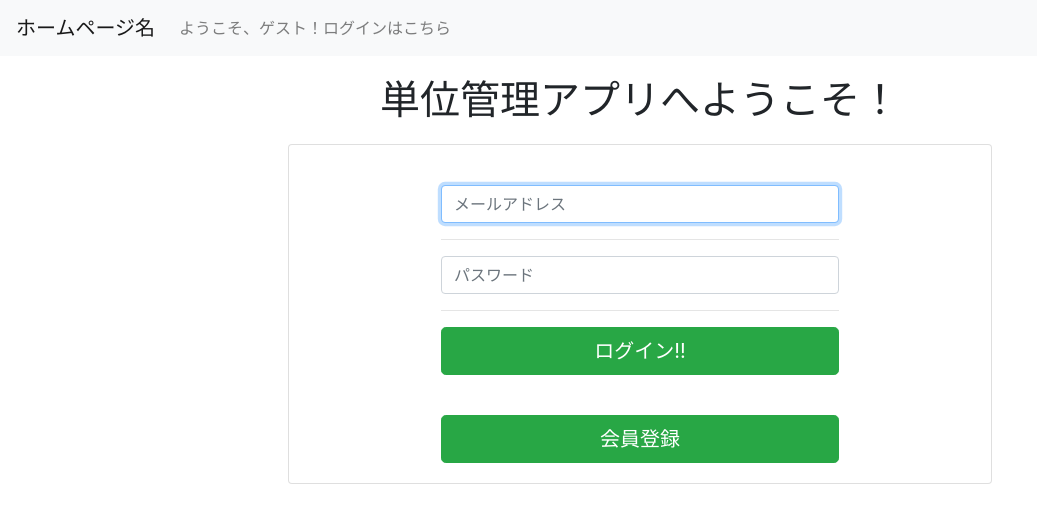
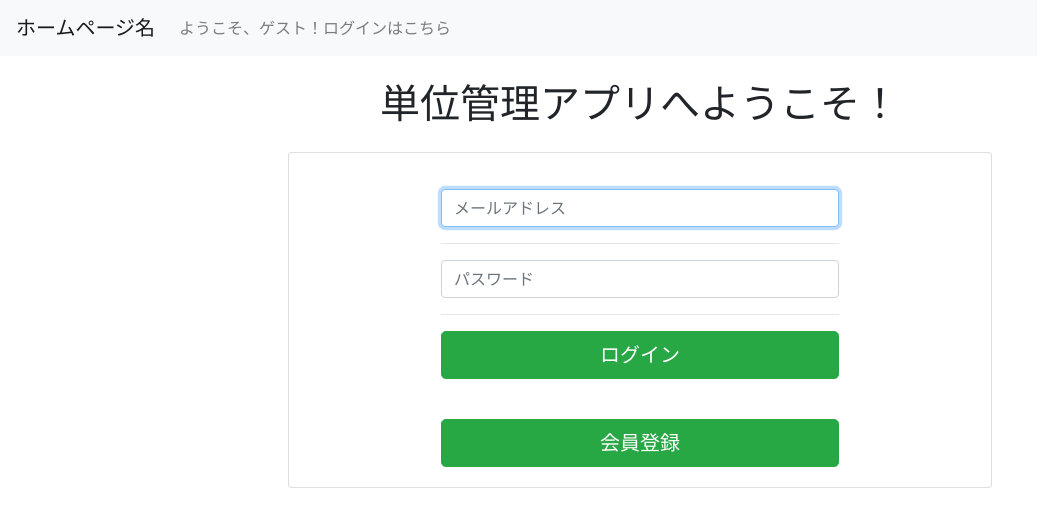
Before and after one commit to mokupuro/managment-app, a Django app: page /login/ in a window 1280 px wide. Shown: the top 527 px of the page, without its empty margins (0-1037 px from the left). Run offline with Django 3.2, Linux system fonts and the light colour scheme; some libraries are stand-ins or nearby versions.

Commit message:
ログイン画面のhtmlno

```diff
--- a/management-app/coursemanagement/managementapp/templates/login.html
+++ b/management-app/coursemanagement/managementapp/templates/login.html
@@ -1,9 +1,9 @@
 {% extends "base.html" %}
 
 {% block content %}
- <h1 class = "login-title" style ="text-align:center; margin:20px 10px; ">単位管理アプリへようこそ！</h1>
+ <h1 class = "login-title text-lg-center mt-4 mb-4">単位管理アプリへようこそ！</h1>
 
-<div class="row card align-content-center" style = "width:55%; margin:0 auto; padding-top:20px;" >
+<div class="row card align-content-center pt-3" style = "width:55%; margin:0 auto;" >
     <!-- 左側、ログインエリア -->
 
     <div class="card-img-top col-md-8">
@@ -15,7 +15,7 @@
                     {{ field.errors }}
                     <hr>
                 {% endfor %}
-                <button type="submit" class="btn btn-success btn-lg btn-block" >ログイン!!</button>
+                <button type="submit" class="btn btn-success btn-lg btn-block" >ログイン</button>
                 <input type="hidden" name="next" value="{{ next }}" />
                 {% csrf_token %}
             </form>
```
